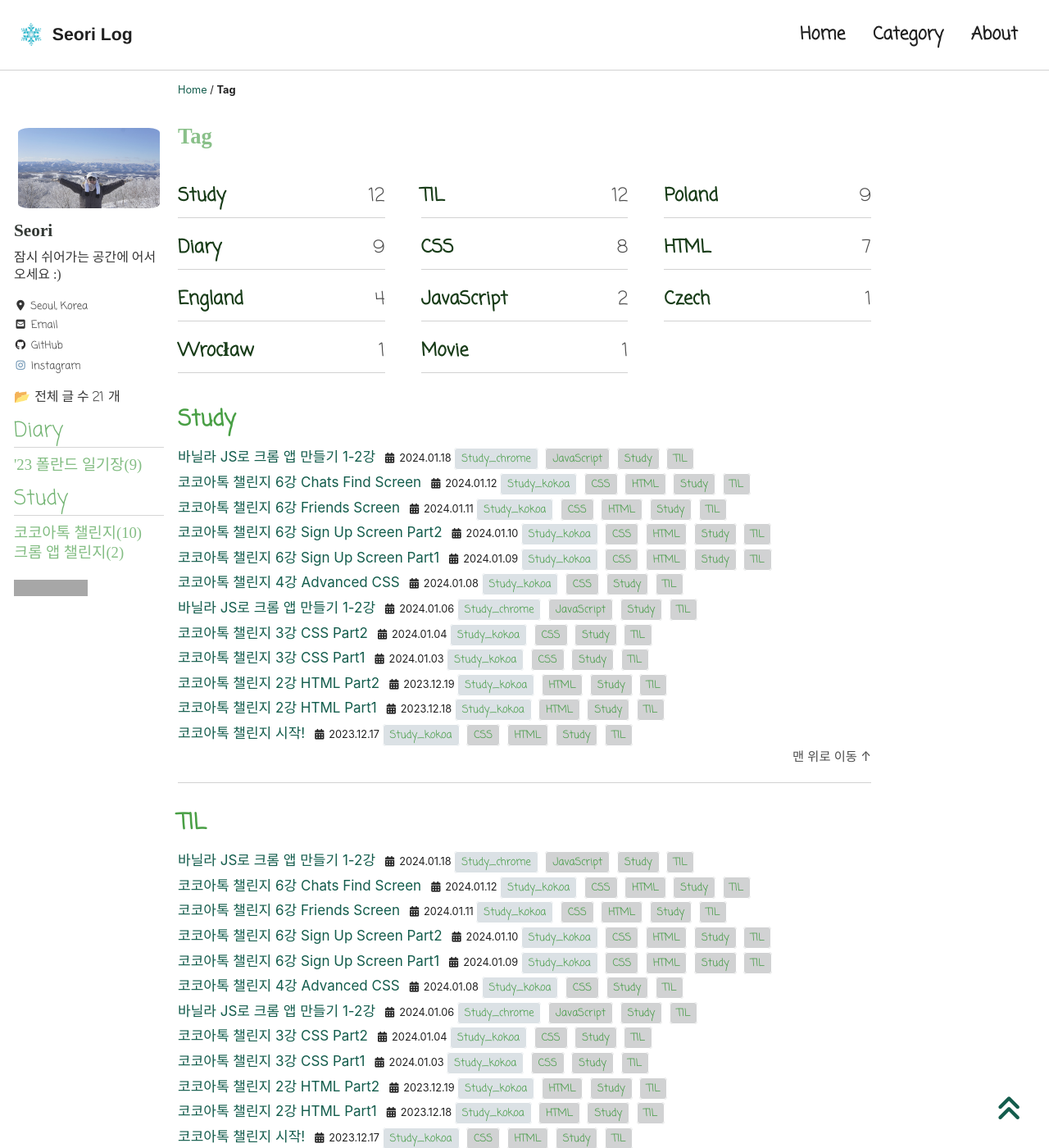
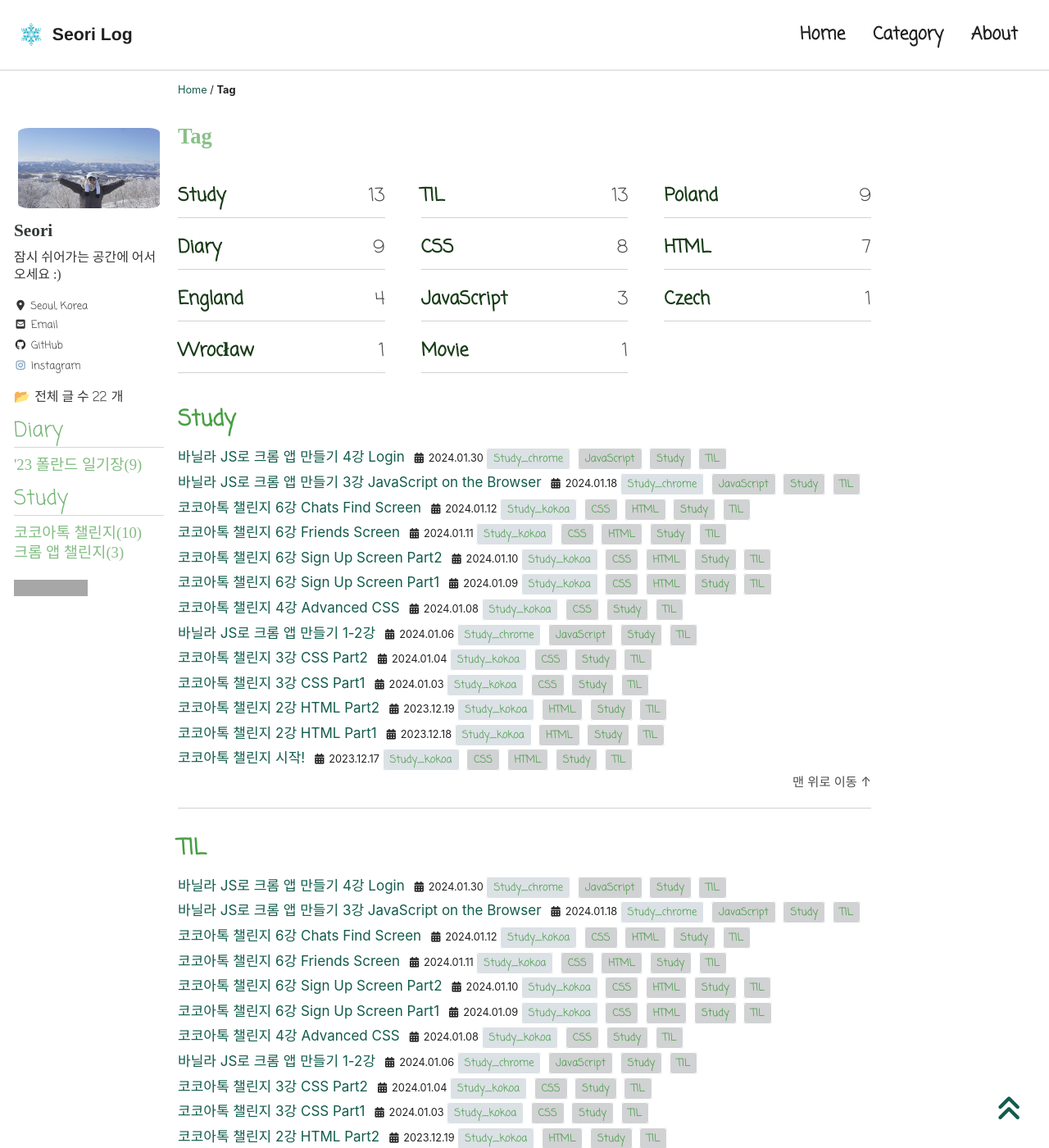
Before and after one commit to Seori15/Seori15.github.io, a Jekyll site: the page built from _pages/tags-archive.md, in a window 1280 px wide and 1400 px high. Shown: the whole window at 82% size. Built offline with Jekyll 4.4.1, drawn with Linux system fonts in a browser that asks for light colours; cached includes are drawn as plain includes; nearby versions of some CDN libraries; some web fonts are replaced; part of the change alters nothing that is shown; some of the changed text lies outside the part shown; grey boxes are pictures that could not be loaded.

Commit message:
Create 2024-01-30-Login

```diff
--- a/_posts/Study/Chrome/2024-01-18-JavaScript on the Browser.md
+++ b/_posts/Study/Chrome/2024-01-18-JavaScript on the Browser.md
@@ -1,6 +1,6 @@
 ---
-title: "바닐라 JS로 크롬 앱 만들기 1-2강"
-excerpt: "크롬 앱 챌린지 사전학습"
+title: "바닐라 JS로 크롬 앱 만들기 3강 JavaScript on the Browser"
+excerpt: "크롬 앱 챌린지 3강"
 
 categories:
   - Study_chrome
--- /dev/null
+++ b/_posts/Study/Chrome/2024-01-30-Login.md
@@ -0,0 +1,54 @@
+---
+title: "바닐라 JS로 크롬 앱 만들기 4강 Login"
+excerpt: "크롬 앱 챌린지 4강"
+
+categories:
+  - Study_chrome
+tags:
+  - [Study, TIL, JavaScript]
+
+toc: true
+toc_sticky: true
+
+date: 2024-01-30
+last_modified_at: 2024-01-30
+---
+
+# #4. Login
+
+## #4.1 Form Submission
+
+우리는 HTML `<form>` 에서 `<input>` 태그를 사용할 때 유용한 기능을 배웠다. HTML의 form input에는 required, maxlength 등의 강력한 기능이 내장되어 있다.
+
+그러나 `<form>` 태그의 문제점이 두 가지 있다.
+
+1. 페이지가 새로고침된다.
+2. URL 주소에 어떤 흔적이 남는다.
+
+위 문제점을 JavaScript를 통해 보완하고자 한다.
+
+## #4.2 preventDefault
+
+<script src="https://gist.github.com/Seori15/49ec6e28660b28772608784b5e8e4cd6.js"></script>
+
+브라우저는 어떠한 form이든 submit하면 새로고침하도록 기본동작으로 설계되어 있다.
+
+JavaScript는 함수를 호출할 때 현재 발생한 event에 대한 여러 정보를 담은 객체를 넘긴다. 이 때 객체에 preventDefault() 함수를 실행하면 브라우저의 submit 기본동작을 막을 수 있다.
+
+<script src="https://gist.github.com/Seori15/004b6ed1121b2c6af6efb2a1684ec406.js"></script>
+
+또 다른 예시로는 anchor가 있다. a 태그 내용을 클릭하면 브라우저는 해당 페이지로 넘어가게 되지만, 마찬가지로 preventDefault() 함수가 그 동작을 막을 수 있다.
+
+## #4.3 hidden
+
+<script src="https://gist.github.com/Seori15/9425a6f38943ff9b863d8bd5211e8a88.js"></script>
+
+4.2까지 적용한 상태에서, 사용자에게 username을 입력받으면 form을 없애려고 한다. 이는 우리가 배웠던 CSS `display: none`를 활용해서 간단하게 구현할 수 있다.
+
+## #4.4 localStorage
+
+<script src="https://gist.github.com/Seori15/f91652fd42e11a15f0f409cd78270cec.js"></script>
+
+Local storage는 브라우저가 지원하는 일종의 미니 DB로서, 데이터를 저장 및 수정하고 불러오기가 가능하다. 이를 활용하여 username을 저장한다.
+
+개발자 도구의 Application - Local storage에서 확인할 수 있다.
```
